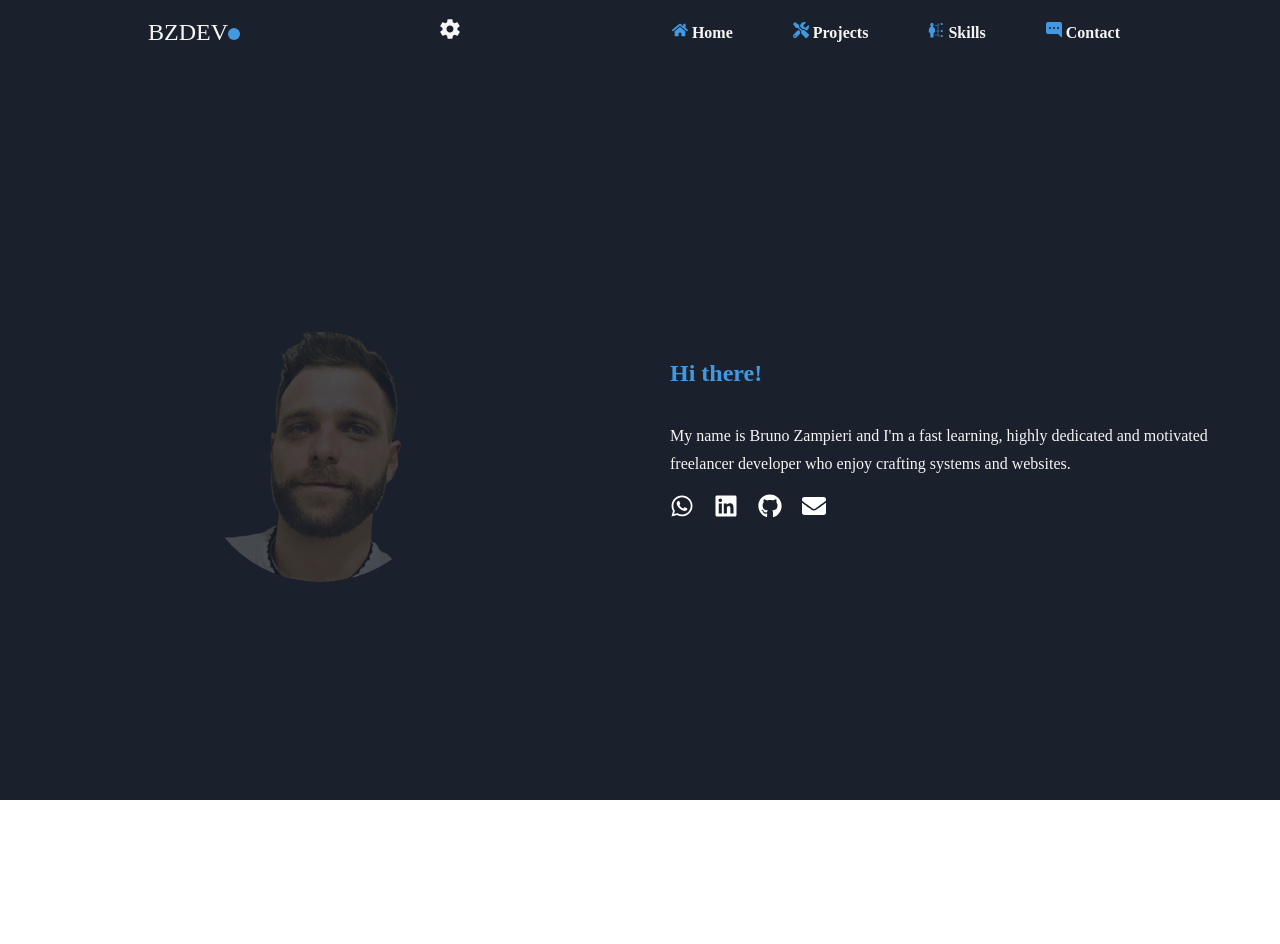
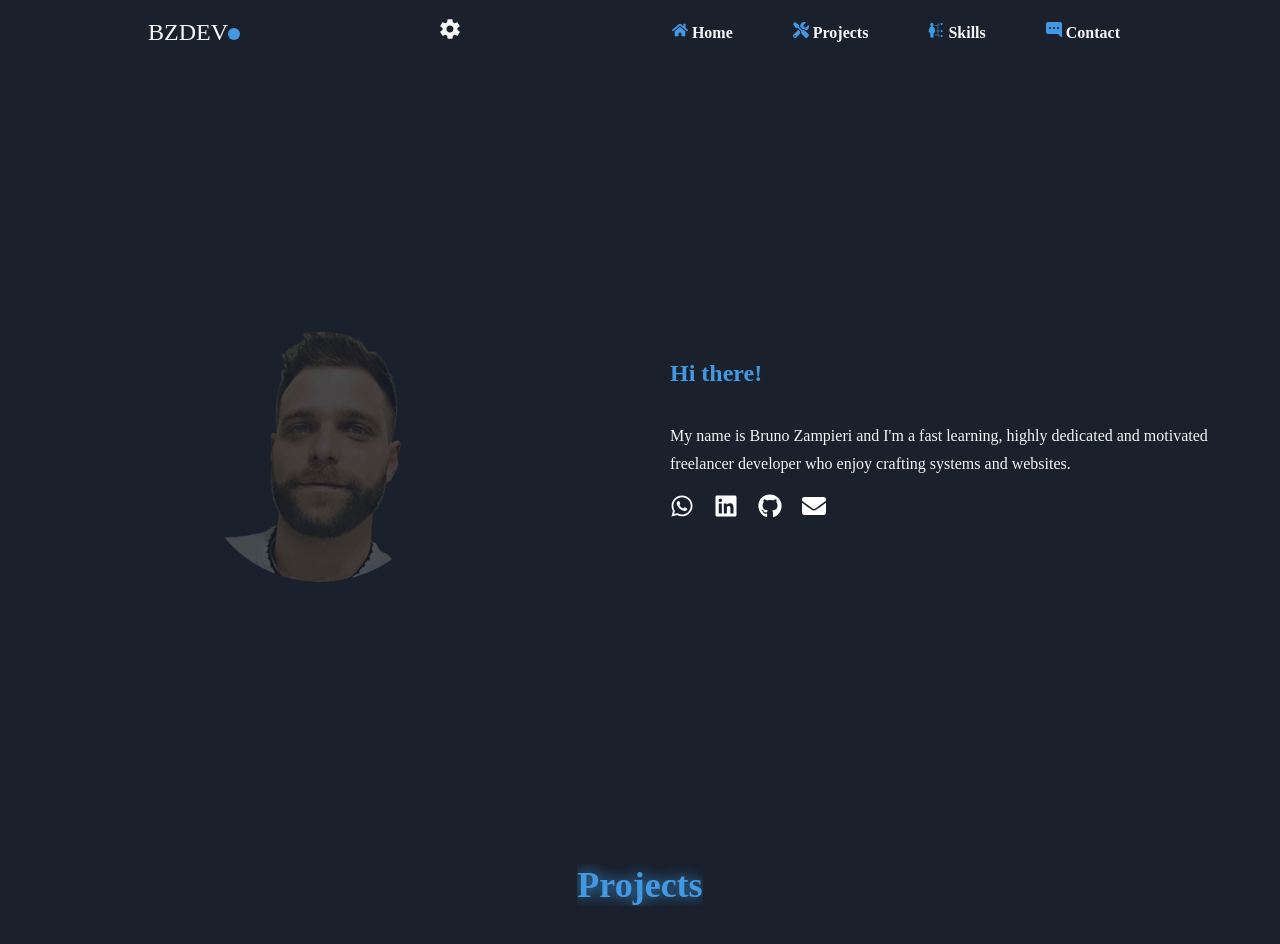
Before and after one commit to brunozampieri1985/bzdev-v3, a Next.js app: page / in a window 1280 px wide. Shown: the top 944 px of the page. Before the commit the page ends 800 px from the top, so only its background shows below. Built offline with nearby package versions, Linux system fonts and the light colour scheme; a web font is replaced by a local one.

Commit message:
changes + projects component

```diff
--- a/src/components/Hero/HeroDesktop.module.css
+++ b/src/components/Hero/Hero.module.css
@@ -4,6 +4,7 @@
     padding-top: 64px;
     position: relative;
     align-items: center;
+    overflow: hidden;
 }
 
 .blob {
--- a/src/components/Hero/HeroDesktop.tsx
+++ b/src/components/Hero/Hero.tsx
@@ -1,4 +1,4 @@
-import styles from './HeroDesktop.module.css'
+import styles from './Hero.module.css'
 import Image from 'next/image'
 import data from './Hero.data'
 import { useTheme } from '@contexts/ThemeProvider'
@@ -6,7 +6,7 @@ import { useLanguage } from '@contexts/LanguageProvider'
 import useScreenSize from '@hooks/useScreenSize'
 import Socials from '@components/Socials'
 
-const HeroDesktop: React.FC = () => {
+const Hero: React.FC = () => {
   const { thm } = useTheme()
   const { language } = useLanguage()
   const screenSize = useScreenSize()
@@ -15,7 +15,7 @@ const HeroDesktop: React.FC = () => {
 
 
   return (
-    <section className={styles.container}>
+    <section id='Home' className={styles.container}>
       <div className={styles.blob}>
         <svg
           viewBox="0 0 800 500"
@@ -85,4 +85,4 @@ const HeroDesktop: React.FC = () => {
   )
 }
 
-export default HeroDesktop
+export default Hero
--- a/src/components/Hero/index.ts
+++ b/src/components/Hero/index.ts
@@ -1 +1 @@
-export { default } from './HeroDesktop'
+export { default } from './Hero'
--- a/src/components/Navbar/Navbar.data.ts
+++ b/src/components/Navbar/Navbar.data.ts
@@ -16,13 +16,13 @@ type NavbarData = {
 const data = [
   {
     name: { en: 'Home', pt: 'Início' },
-    to: '/',
+    to: '#Home',
     icon: FaHome
 
   },
   {
     name: { en: 'Projects', pt: 'Projetos' },
-    to: '/projects',
+    to: '#Projects',
     icon: FaTools
 
   },
--- a/src/components/Navbar/NavbarMobile.tsx
+++ b/src/components/Navbar/NavbarMobile.tsx
@@ -127,7 +127,9 @@ const NavbarMobile: React.FC = () => {
             <li
               className={styles.menuItem}
               style={{ '--clr': `${thm.primary}` } as React.CSSProperties}
-              key={index}>
+              key={index}
+              onClick={handleToggleMenu}
+              >
               <a href={link.to}>
                 {Icon}&nbsp;{link.name[language]}
               </a>
--- /dev/null
+++ b/src/components/Projects/Projects.data.ts
@@ -0,0 +1,44 @@
+type ProjectType = {
+  title: string
+  description: {
+    en: string
+    pt: string
+  }
+  image: string
+  url: string
+}
+
+const projects: ProjectType[] = [
+  {
+    title: 'Cozinha de Nutri',
+    image: '',
+    description: {
+      en: 'A web application that allows you to order food online.',
+      pt: 'Uma aplicação web que permite você fazer pedidos de marmitas fit online.',
+    },
+    url: 'https://www.cozinhadenutri.com.br',
+  },
+  {
+    title: 'SupriMetais',
+    image: '',
+    description: {
+      en: 'An institutional web site for a metals retailer',
+      pt: 'Website institucional para um revendedor de metais',
+    },
+    url: 'https://www.suprimetais.com.br',
+  },
+]
+
+const data = {
+  title: {
+    en: 'Projects',
+    pt: 'Projetos',
+  },
+  description: {
+    en: 'Here you can find some of my projects',
+    pt: 'Aqui você pode encontrar alguns dos meus projetos',
+  },
+  projects,
+}
+
+export default data
--- /dev/null
+++ b/src/components/Projects/Projects.module.css
@@ -0,0 +1,45 @@
+.projects {
+  height: calc(100vh - 64px);
+  display: flex;
+  flex-direction: column;
+  padding-top: 64px;
+  position: relative;
+  align-items: center;
+}
+
+.title {
+  padding: 0;
+  margin: 0;
+  font-family: 'Deltha';
+  font-size: 36px;
+  color: var(--backClr);
+  text-align: center;
+  margin-bottom: 30px;
+  position: relative;
+}
+
+.title::before {
+  content: attr(data-text);
+  position: absolute;
+  color: var(--clr);
+  width: 0;
+  overflow: hidden;
+  white-space: nowrap;
+  animation: animate 1.5s linear forwards;
+}
+
+@keyframes animate {
+  0% {
+    width: 0;
+    border-right: 2px solid var(--clr);
+  }
+  75% {
+    width: 100%;
+    border: 0;
+    text-shadow: 0 0 5px var(--clr);
+  }
+  100% {
+    width: 100%;
+    text-shadow: 0 0 15px var(--clr);
+  }
+}
--- /dev/null
+++ b/src/components/Projects/Projects.tsx
@@ -0,0 +1,26 @@
+import styles from './Projects.module.css'
+import { useTheme } from '@contexts/ThemeProvider'
+import { useLanguage } from '@contexts/LanguageProvider'
+import data from './Projects.data'
+
+const Projects: React.FC = () => {
+  const { language } = useLanguage()
+  const { theme, thm } = useTheme()
+  return (
+    <section id="Projects" className={styles.projects}>
+        <h1
+          style={
+            {
+              '--clr': thm.primary,
+              '--backClr': theme.mode === 'dark' ? '#1e1e1e' : '#fff',
+            } as React.CSSProperties
+          }
+          data-text={data.title[language]}
+          className={styles.title}>
+          {data.title[language]}
+        </h1>
+    </section>
+  )
+}
+
+export default Projects
--- /dev/null
+++ b/src/components/Projects/index.ts
@@ -0,0 +1 @@
+export { default } from './Projects'
--- a/src/pages/index.tsx
+++ b/src/pages/index.tsx
@@ -1,13 +1,13 @@
+import type { NextPage } from 'next'
+import PageLayout from '@components/PageLayout'
 import Hero from '@components/Hero'
-import PageLayout from '@components/PageLayout'
-import { useTheme } from '@contexts/ThemeProvider'
-import type { NextPage } from 'next'
+import Projects from '@components/Projects'
 
 const Home: NextPage = () => {
-  const { theme, changeTheme } = useTheme()
   return (
     <PageLayout>
       <Hero />
+      <Projects />
     </PageLayout>
   )
 }
--- a/src/styles/globals.css
+++ b/src/styles/globals.css
@@ -145,6 +145,7 @@ html,
 body {
   padding: 0;
   margin: 0;
+  scroll-behavior: smooth;
   font-family: Montserrat, -apple-system, BlinkMacSystemFont, Segoe UI, Roboto, Oxygen,
     Ubuntu, Cantarell, Fira Sans, Droid Sans, Helvetica Neue, sans-serif;
 }
```
